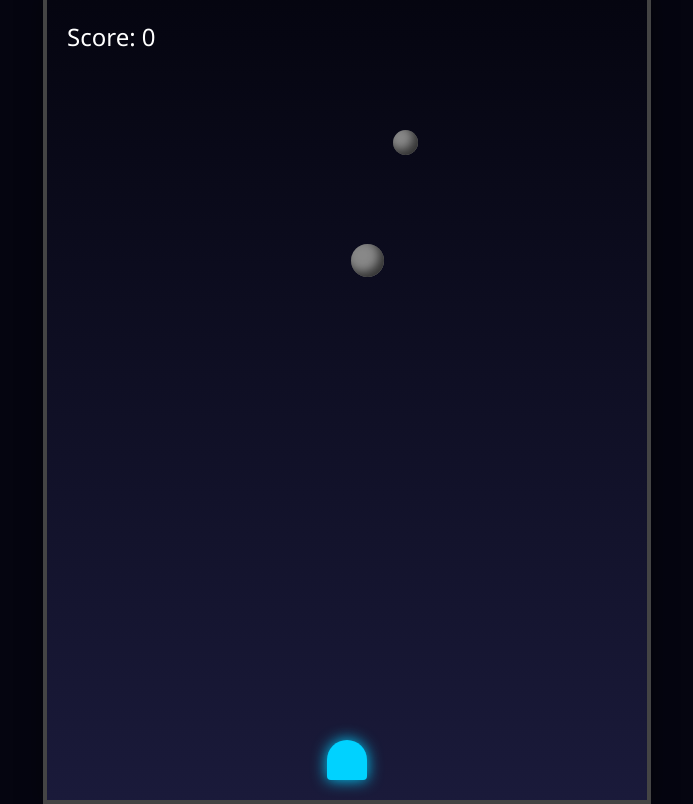
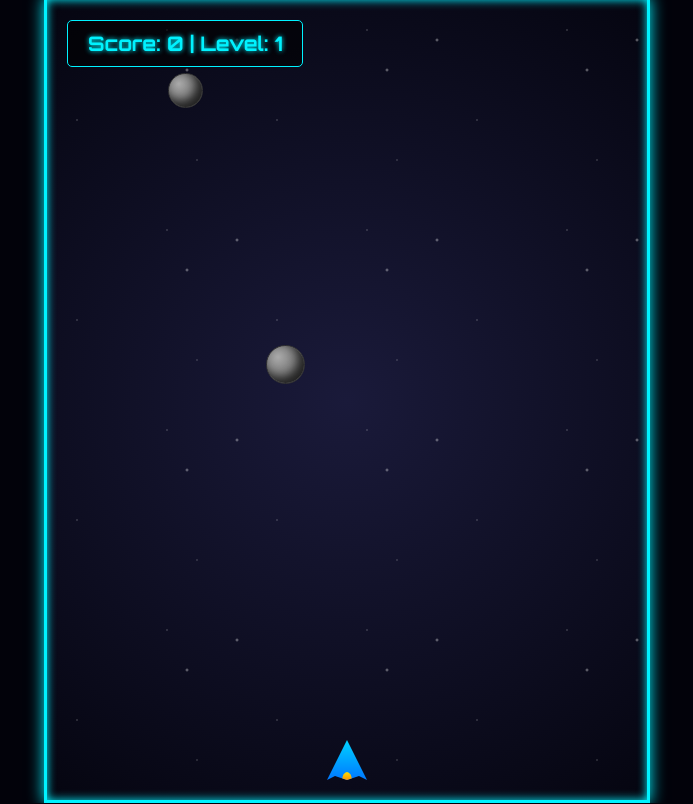
Before and after one commit to MalikTheHacker/space-dodge, a plain HTML site: page index.html in a window 1280 px wide. Both pictures are taken after a click on the button "Start Game". Shown: the whole page, without its empty margins (293-986 px from the left). Drawn offline with Linux system fonts and the light colour scheme.

Commit message:
Enhance game with levels, progressive difficulty, and space aesthetics

```diff
--- a/index.html
+++ b/index.html
@@ -4,12 +4,17 @@
     <meta charset="UTF-8">
     <meta name="viewport" content="width=device-width, initial-scale=1.0">
     <title>Space Dodge</title>
+    <link rel="preconnect" href="https://fonts.googleapis.com">
+    <link rel="preconnect" href="https://fonts.gstatic.com" crossorigin>
+    <link href="https://fonts.googleapis.com/css2?family=Orbitron:wght@400..900&display=swap" rel="stylesheet">
     <link rel="stylesheet" href="style.css">
 </head>
 <body>
     <div id="game-container">
-        <div id="score">Score: 0</div>
-        <div id="player"></div>
+        <div id="score">Score: 0 | Level: 1</div>
+        <div id="player">
+            <div class="flame"></div>
+        </div>
     </div>
     <div id="overlay">
         <h1>Space Dodge</h1>
@@ -18,4 +23,3 @@
     </div>
     <script src="script.js"></script>
 </body>
-</html>
--- a/script.js
+++ b/script.js
@@ -5,10 +5,13 @@ const startBtn = document.getElementById('start-btn');
 const overlay = document.getElementById('overlay');
 
 let score = 0;
+let level = 1;
 let gameActive = false;
 let playerX = 280;
-let playerY = 760;
+let playerY = 740;
 const playerSpeed = 7;
+const pointsPerLevel = 10;
+let spawnInterval = 1000;
 const keys = {};
 
 document.addEventListener('keydown', (e) => keys[e.key] = true);
@@ -24,17 +27,16 @@ function movePlayer() {
     playerY = Math.max(0, Math.min(760, playerY));
 
     player.style.left = playerX + 'px';
-    player.style.bottom = (800 - playerY - 40) + 'px'; // Adjusted for CSS coordinates
-    // Fix: The player is relative to bottom, let's just use top
     player.style.top = playerY + 'px';
-    player.style.bottom = 'auto';
 }
 
 function createAsteroid() {
     if (!gameActive) return;
     const asteroid = document.createElement('div');
     asteroid.className = 'asteroid';
-    const size = Math.random() * 40 + 20;
+
+    const maxSize = 40 + (level * 2);
+    const size = Math.random() * maxSize + 20;
     asteroid.style.width = size + 'px';
     asteroid.style.height = size + 'px';
     asteroid.style.left = Math.random() * 560 + 'px';
@@ -42,7 +44,8 @@ function createAsteroid() {
     gameContainer.appendChild(asteroid);
 
     let pos = -50;
-    const speed = Math.random() * 3 + 2;
+    const baseSpeed = 2 + (level * 0.5);
+    const speed = (Math.random() * 3) + baseSpeed;
 
     const interval = setInterval(() => {
         if (!gameActive) {
@@ -57,10 +60,15 @@ function createAsteroid() {
             clearInterval(interval);
             asteroid.remove();
             score++;
-            scoreElement.innerText = `Score: ${score}`;
+
+            if (score > 0 && score % pointsPerLevel === 0) {
+                level++;
+                spawnInterval = Math.max(300, 1000 - (level * 50));
+            }
+
+            scoreElement.innerText = `Score: ${score} | Level: ${level}`;
         }
 
-        // Collision detection
         const pRect = player.getBoundingClientRect();
         const aRect = asteroid.getBoundingClientRect();
 
@@ -73,24 +81,34 @@ function createAsteroid() {
     }, 20);
 }
 
+function scheduleNextAsteroid() {
+    if (!gameActive) return;
+    setTimeout(() => {
+        createAsteroid();
+        scheduleNextAsteroid();
+    }, spawnInterval);
+}
+
 function gameOver() {
     gameActive = false;
     overlay.style.display = 'flex';
     overlay.querySelector('h1').innerText = 'Game Over!';
-    overlay.querySelector('p').innerText = `Final Score: ${score}`;
+    overlay.querySelector('p').innerText = `Final Score: ${score} | Level: ${level}`;
     startBtn.innerText = 'Try Again';
 }
 
 function startGame() {
     score = 0;
-    scoreElement.innerText = `Score: 0`;
+    level = 1;
+    spawnInterval = 1000;
+    scoreElement.innerText = `Score: 0 | Level: 1`;
     gameActive = true;
     overlay.style.display = 'none';
     playerX = 280;
     playerY = 740;
 
-    // Clear existing asteroids
     document.querySelectorAll('.asteroid').forEach(a => a.remove());
+    scheduleNextAsteroid();
 }
 
 startBtn.addEventListener('click', startGame);
@@ -103,4 +121,3 @@ function gameLoop() {
 }
 
 gameLoop();
-setInterval(createAsteroid, 1000);
--- a/style.css
+++ b/style.css
@@ -1,8 +1,8 @@
 body {
     margin: 0;
     overflow: hidden;
-    background: #050510;
-    font-family: 'Segoe UI', Tahoma, Geneva, Verdana, sans-serif;
+    background: #02020a;
+    font-family: 'Orbitron', sans-serif;
     color: white;
     display: flex;
     justify-content: center;
@@ -14,37 +14,81 @@ body {
     position: relative;
     width: 600px;
     height: 800px;
-    background: linear-gradient(to bottom, #050510, #1a1a3a);
-    border: 4px solid #444;
-    box-shadow: 0 0 20px rgba(0,0,0,0.5);
+    background: radial-gradient(circle at center, #1a1a3a 0%, #050510 100%);
+    border: 3px solid #00f2ff;
+    box-shadow: 0 0 15px #00f2ff, inset 0 0 10px #00f2ff;
     overflow: hidden;
+}
+
+#game-container::before {
+    content: '';
+    position: absolute;
+    width: 200%;
+    height: 200%;
+    top: -50%;
+    left: -50%;
+    background-image:
+        radial-gradient(1px 1px at 20px 30px, #eee, rgba(0,0,0,0)),
+        radial-gradient(2px 2px at 40px 70px, #fff, rgba(0,0,0,0)),
+        radial-gradient(1px 1px at 50px 160px, #ddd, rgba(0,0,0,0)),
+        radial-gradient(2px 2px at 90px 40px, #fff, rgba(0,0,0,0)),
+        radial-gradient(1px 1px at 130px 120px, #eee, rgba(0,0,0,0)),
+        radial-gradient(1px 1px at 160px 250px, #fff, rgba(0,0,0,0));
+    background-repeat: repeat;
+    background-size: 200px 200px;
+    opacity: 0.5;
+    pointer-events: none;
 }
 
 #score {
     position: absolute;
     top: 20px;
     left: 20px;
-    font-size: 24px;
+    font-size: 20px;
     z-index: 10;
+    color: #00f2ff;
+    text-shadow: 0 0 5px #00f2ff;
+    background: rgba(0, 0, 0, 0.6);
+    padding: 10px 20px;
+    border-radius: 5px;
+    border: 1px solid #00f2ff;
+    font-weight: bold;
 }
 
 #player {
     position: absolute;
     width: 40px;
     height: 40px;
-    background: #00d2ff;
-    border-radius: 50% 50% 10% 10%;
+    background: linear-gradient(to bottom, #00d2ff, #0078ff);
+    clip-path: polygon(50% 0%, 100% 100%, 80% 90%, 50% 100%, 20% 90%, 0% 100%);
     box-shadow: 0 0 15px #00d2ff;
-    bottom: 20px;
-    left: 280px;
     transition: transform 0.1s;
+    z-index: 20;
+}
+
+.flame {
+    position: absolute;
+    bottom: -10px;
+    left: 50%;
+    transform: translateX(-50%);
+    width: 10px;
+    height: 15px;
+    background: linear-gradient(to top, transparent, #ff8c00, #ffdf00);
+    border-radius: 50% 50% 20% 20%;
+    animation: flicker 0.1s infinite alternate;
+}
+
+@keyframes flicker {
+    from { height: 12px; opacity: 0.8; }
+    to { height: 18px; opacity: 1; }
 }
 
 .asteroid {
     position: absolute;
-    background: #888;
+    background: radial-gradient(circle at 30% 30%, #aaa, #444);
     border-radius: 50%;
-    box-shadow: inset -5px -5px 10px #333;
+    box-shadow: inset -5px -5px 10px #222;
+    border: 1px solid #333;
 }
 
 #overlay {
@@ -59,6 +103,7 @@ body {
     justify-content: center;
     align-items: center;
     z-index: 100;
+    font-family: 'Orbitron', sans-serif;
 }
 
 #start-btn {
@@ -70,8 +115,11 @@ body {
     border-radius: 5px;
     color: #050510;
     font-weight: bold;
+    font-family: 'Orbitron', sans-serif;
+    transition: background 0.3s;
 }
 
 #start-btn:hover {
     background: #fff;
+    box-shadow: 0 0 15px #fff;
 }
```
